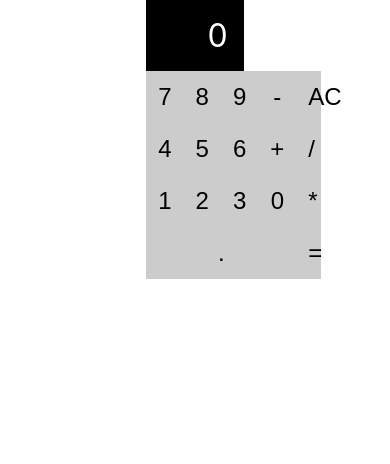
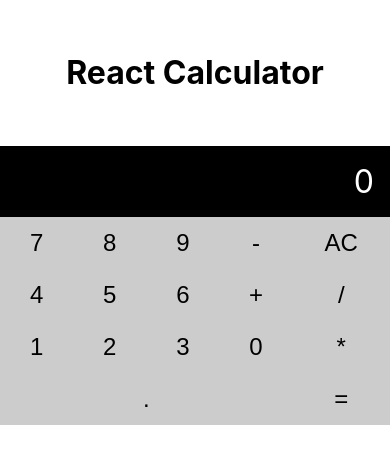
Before and after one commit to jarrodmedrano/react-calculator, a React (Create React App) app: page / in a window 390 px wide. Shown: the top 464 px of the page. Built offline with nearby package versions, Linux system fonts and the light colour scheme.

Commit message:
fixing styles on mobile

```diff
--- a/public/index.html
+++ b/public/index.html
@@ -38,6 +38,6 @@
       To create a production bundle, use `npm run build` or `yarn build`.
     -->
 
-    <script src="https://cdn.freecodecamp.org/testable-projects-fcc/v1/bundle.js"></script>
+    <!--<script src="https://cdn.freecodecamp.org/testable-projects-fcc/v1/bundle.js"></script>-->
   </body>
 </html>
--- a/src/App.css
+++ b/src/App.css
@@ -11,6 +11,17 @@
 .App {
   max-width: 25%;
   margin: 0 auto;
+}
+
+@media screen and (max-width: 992px) {
+  .App {
+    max-width: 100%;
+  }
+
+  h1 {
+    padding: 1em;
+    text-align: center;
+  }
 }
 
 .grid {
--- a/src/App.js
+++ b/src/App.js
@@ -1,17 +1,19 @@
 import React, { Component } from "react";
 import "./App.css";
-import Display from "./containers/Display";
-import OperatorButton from "./containers/OperatorButton";
-import NumberButton from "./containers/NumberButton";
-import ClearButton from "./containers/ClearButton";
-import ZeroButton from "./containers/ZeroButton";
-import DecimalButton from "./containers/DecimalButton";
-import EqualsButton from "./containers/EqualsButton";
+import Display from "./components/Display";
+import OperatorButton from "./components/OperatorButton";
+import NumberButton from "./components/NumberButton";
+import ClearButton from "./components/ClearButton";
+import ZeroButton from "./components/ZeroButton";
+import DecimalButton from "./components/DecimalButton";
+import EqualsButton from "./components/EqualsButton";
 
 class App extends Component {
   render() {
     return (
       <div className="App">
+        <h1>React Calculator</h1>
+
         <Display />
         <div className="grid">
           <div className="grid-2">
```
Also changed, not shown: src/components/ClearButton.js (renamed from src/containers/ClearButton.js), src/components/DecimalButton.js (renamed from src/containers/DecimalButton.js), src/components/Display.js (renamed from src/containers/Display.js), src/components/EqualsButton.js (renamed from src/containers/EqualsButton.js), src/components/NumberButton.js (renamed from src/containers/NumberButton.js), src/components/OperatorButton.js (renamed from src/containers/OperatorButton.js), src/components/ZeroButton.js (renamed from src/containers/ZeroButton.js).
